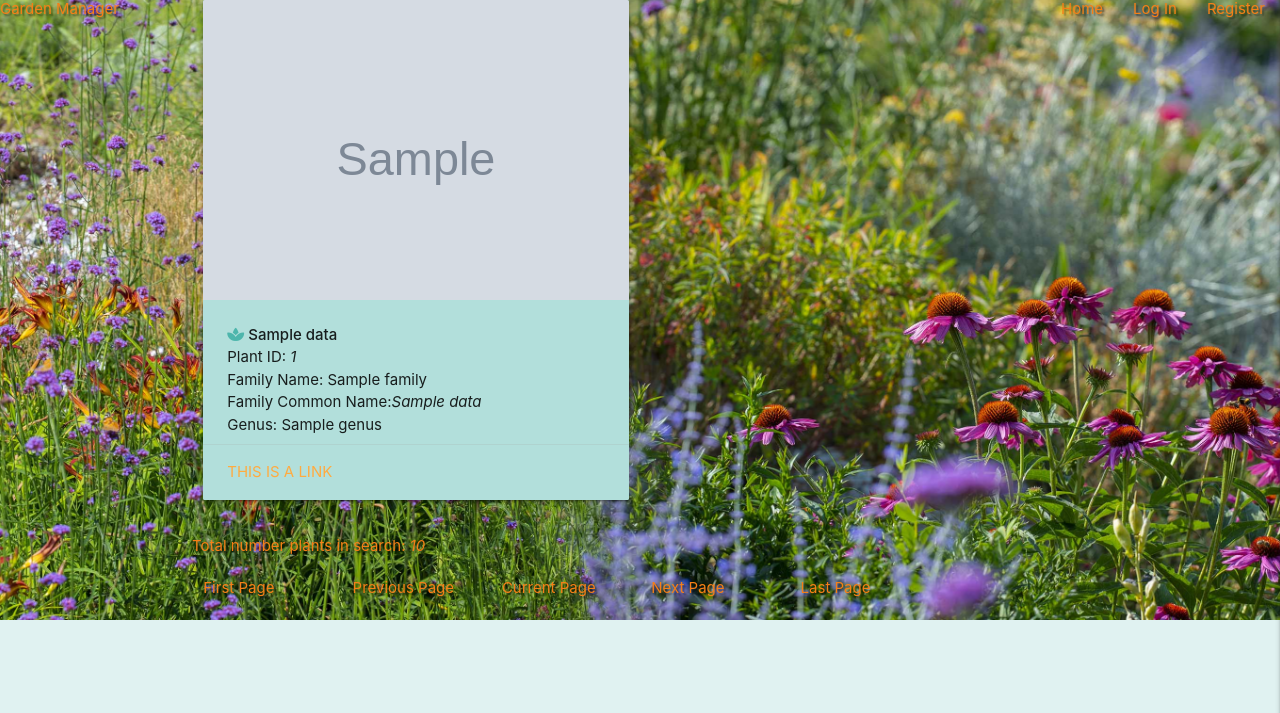
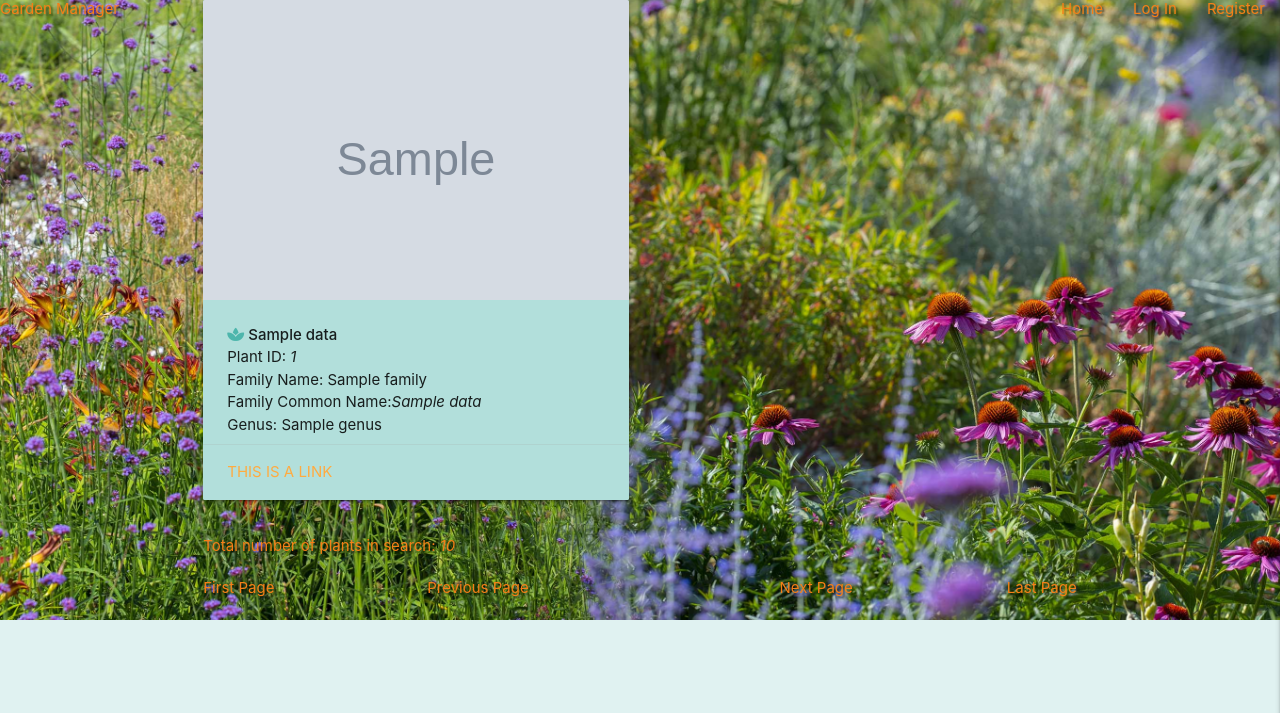
Before and after one commit to Readri205/MS3_Plant_Manager, a Flask app: page /get_trefle in a window 1280 px wide. Shown: the part 87-800 px from the top of the page. Run offline with Flask 2, Linux system fonts and the light colour scheme; grey boxes marked "Sample" are stand-in pictures; a database or web service that is not in the repository returns one stand-in record (values such as "Sample title"); data that the repository does not hold is empty; some libraries are stand-ins or nearby versions.

Commit message:
Add pagination function

```diff
--- a/app.py
+++ b/app.py
@@ -239,10 +239,10 @@ def get_users():
 ENDPOINT = "https://trefle.io/api/v1/plants/search?token="
 YOUR_TREFLE_TOKEN = os.environ.get("YOUR_TREFLE_TOKEN")
 STRG = "&q="
-SEARCH = "nettle"
+SEARCH = "oak"
 SEARCH_SPECIES = "lily"
 
-PAGE = "&page=3"
+PAGE = "&page=1"
 
 
 ENDPOINT_SPECIES = "https://trefle.io/api/v1/species/search?token="
@@ -288,27 +288,28 @@ def get_trefle():
     links = plants['links']
     first = links['first']
     prev = links['prev']
-    current = links['self']
-    next = links['next']
+    nexts = links['next']
     last = links['last']
     meta = plants['meta']
     total = meta['total']
     return render_template(
         "trefle_plants.html", plants=plant,
-        first=first, prev=prev, current=current,
-        next=next, last=last, total=total)
+        first=first, prev=prev, next=nexts,
+        last=last, total=total)
 
 plants = requests.get(
     f"{ENDPOINT}{YOUR_TREFLE_TOKEN}{STRG}{SEARCH}{PAGE}").json()
 links = plants['links']
-first = links['first']
-prev = links['prev']
-current = links['self']
-next = links['next']
-last = links['last']
-meta = plants['meta']
-total = meta['total']
-print(f"{first}\n{prev}\n{current}\n{next}\n{last}\n{total}")
+# first = links['first']
+# prev = links['prev']
+# current = links['self']
+# nexts = links['next']
+print(links['next'])
+#   last = links['last']
+#   meta = plants['meta']
+#   total = meta['total']
+#   print(f"{first}\n{prev}\n{current}\n{nexts}\n{last}\n{total}")
+
 
 
 # print(plants)
--- a/templates/trefle_plants.html
+++ b/templates/trefle_plants.html
@@ -29,23 +29,20 @@
 </ul>
 <ul>
 	<div class="row">
-		<li class="yellow-text text-darken-4 text-shadow">Total number plants in search: <em>{{ total }}</em></li>
+		<li class=" col l12 yellow-text text-darken-4 text-shadow">Total number of plants in search: <em>{{ total }}</em></li>
 	</div>
 	<div class="row">
-		<div class="col l2">
+		<div class="col l3">
 			<li><a href="{{ first }}" class="yellow-text text-darken-4 text-shadow">First Page</a></li>
 		</div>
-		<div class="col l2">
+		<div class="col l3">
 			<li><a href="{{ prev }}" class="yellow-text text-darken-4 text-shadow">Previous Page</a></li>
 		</div>
-		<div class="col l2">
-			<li><a href="{{ current }}" class="yellow-text text-darken-4 text-shadow">Current Page</a></li>
+		<div class="col l3">
+			<li><a href="{{ nexts }}" class="right yellow-text text-darken-4 text-shadow">Next Page</a></li>
 		</div>
-		<div class="col l2">
-			<li><a href="{{ next }}" class="yellow-text text-darken-4 text-shadow">Next Page</a></li>
-		</div>
-		<div class="col l2">
-			<li><a href="{{ last }}" class="yellow-text text-darken-4 text-shadow">Last Page</a></li>
+		<div class="col l3">
+			<li><a href="{{ last }}" class="right yellow-text text-darken-4 text-shadow">Last Page</a></li>
 		</div>
 	</div>
 </ul>
```
Also changed, not shown: README.md.
